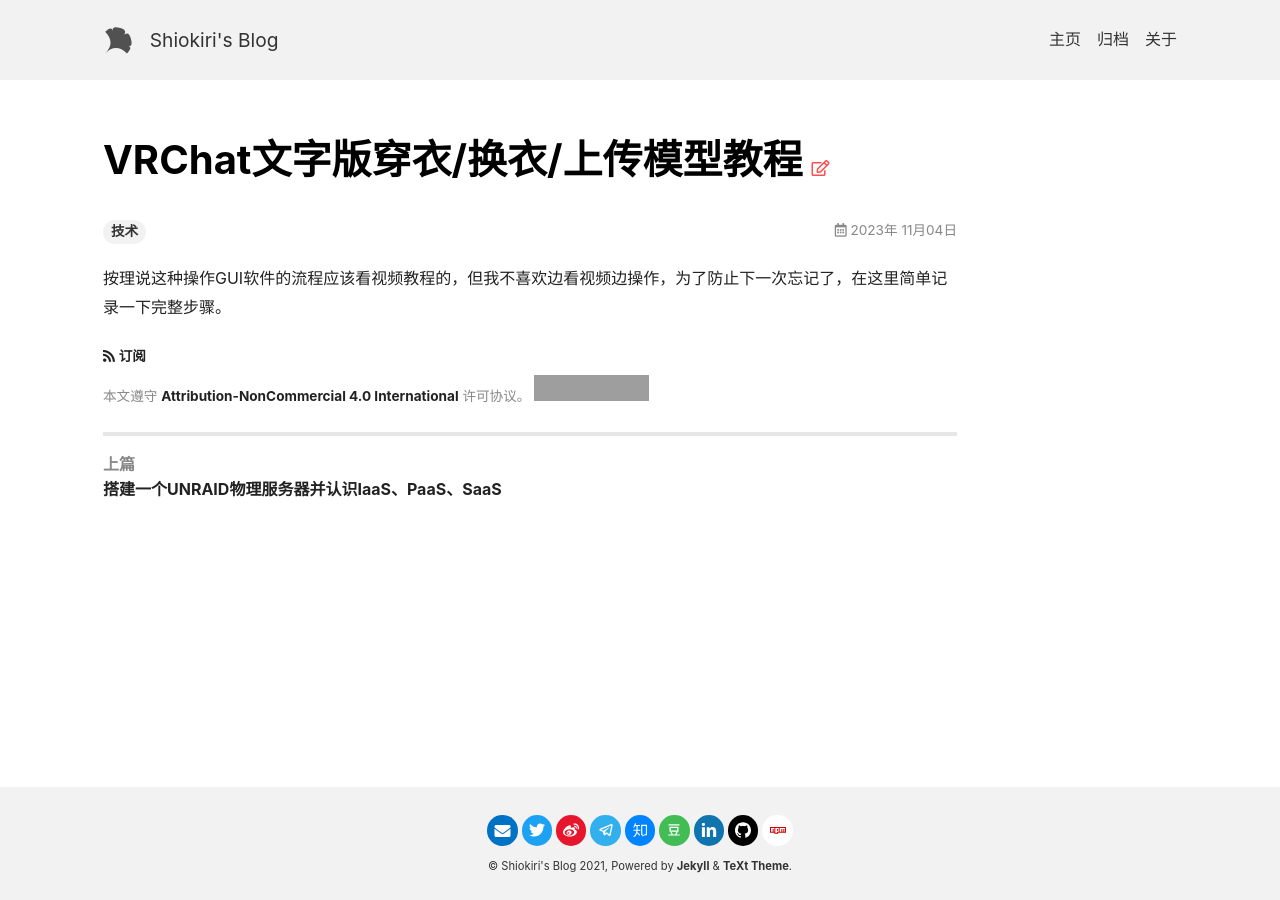
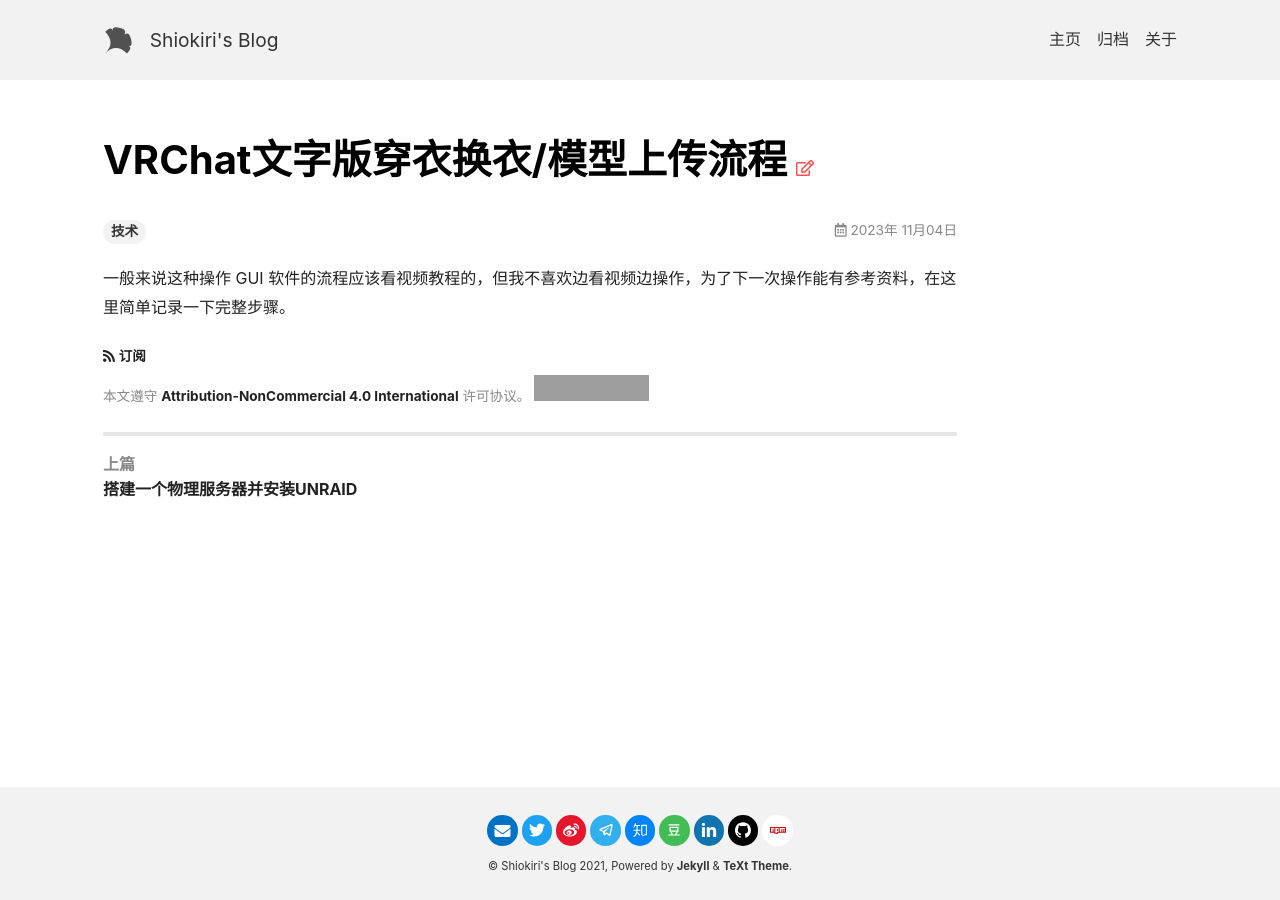
Before and after one commit to Shiokiri/shiokiri.com, a Jekyll site: the page built from _posts/2023-11-04-VRChat.md, in a window 1280 px wide. Built offline with Jekyll 4.4.1, drawn with Linux system fonts in a browser that asks for light colours; nearby versions of some CDN libraries; grey boxes are pictures that could not be loaded.

Commit message:
2023-12-20

```diff
--- a/_posts/2023-11-03-Server and unraid.md
+++ b/_posts/2023-11-03-Server and unraid.md
@@ -1,5 +1,5 @@
 ---
-title: 搭建一个UNRAID物理服务器并认识IaaS、PaaS、SaaS
+title: 搭建一个物理服务器并安装UNRAID
 tags: 随笔
 ---
 
--- a/_posts/2023-11-04-VRChat.md
+++ b/_posts/2023-11-04-VRChat.md
@@ -1,8 +1,8 @@
 ---
-title: VRChat文字版穿衣/换衣/上传模型教程
+title: VRChat文字版穿衣换衣/模型上传流程
 tags: 技术
 ---
 
 <!--more-->
 
-按理说这种操作GUI软件的流程应该看视频教程的，但我不喜欢边看视频边操作，为了防止下一次忘记了，在这里简单记录一下完整步骤。
+一般来说这种操作 GUI 软件的流程应该看视频教程的，但我不喜欢边看视频边操作，为了下一次操作能有参考资料，在这里简单记录一下完整步骤。
```
Also changed, not shown: other parts of _posts/2023-11-03-Server and unraid.md (+0 -6 lines), _posts/2023-08-01-Hello world.md (deleted, +0 -8 lines), _posts/2023-11-01-My electronic device.md (deleted, +0 -8 lines), _posts/2023-11-02-Chrome extensions.md (+0 -6 lines).
